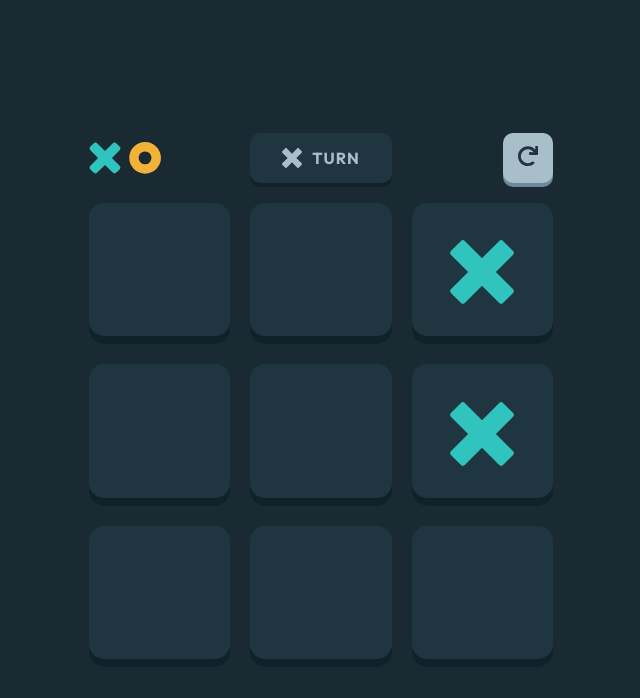
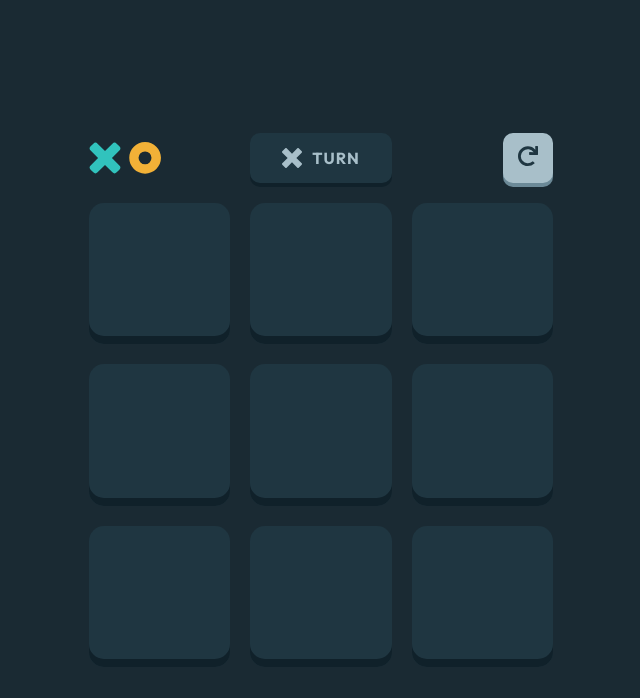
Before and after one commit to Tig-ranK/tic-tac-toe, a React (Vite) app: page / in a window 1280 px wide. Shown: the top 698 px of the page, without its empty margins (319-959 px from the left). Built offline with nearby package versions, Linux system fonts and the light colour scheme.

Commit message:
Add win condition with simple 'Congrats' alert

```diff
--- /dev/null
+++ b/src/helpers/checkForWin.js
@@ -0,0 +1,22 @@
+export const checkForWin = (tiles) => {
+   const winningLines = [
+      [0, 1, 2],
+      [3, 4, 5],
+      [6, 7, 8],
+      [0, 3, 6],
+      [1, 4, 7],
+      [2, 5, 8],
+      [0, 4, 8],
+      [2, 4, 6],
+   ];
+   const lines = winningLines.map((line) => line.map((i) => tiles[i].mark));
+
+   if (
+      lines.some(
+         (line) => line[0] === line[1] && line[1] === line[2] && line[2]
+      )
+   )
+      return true;
+
+   return false;
+};
--- a/src/pages/GamePage/GamePage.jsx
+++ b/src/pages/GamePage/GamePage.jsx
@@ -10,24 +10,23 @@ import { ReactComponent as SmallX } from '../../assets/icon-x-tiny.svg';
 import { ReactComponent as SmallO } from '../../assets/icon-o-tiny.svg';
 import { ReactComponent as BigX } from '../../assets/icon-x.svg';
 import { ReactComponent as BigO } from '../../assets/icon-o.svg';
+// Helpers
+import { checkForWin } from '../../helpers/checkForWin';
 
-const currentPlayer = {
-   mark: 'x',
-   win: 32,
-};
+// TODO add context for current player
 
 export const GamePage = () => {
    const [currentPlayer, setCurrentPlayer] = useState('x');
    const [tiles, setTiles] = useState([
-      { id: 0, mark: '' },
-      { id: 1, mark: '' },
-      { id: 2, mark: 'x' },
-      { id: 3, mark: '' },
-      { id: 4, mark: '' },
-      { id: 5, mark: 'x' },
-      { id: 6, mark: '' },
-      { id: 7, mark: '' },
-      { id: 8, mark: '' },
+      { id: 0, mark: null },
+      { id: 1, mark: null },
+      { id: 2, mark: null },
+      { id: 3, mark: null },
+      { id: 4, mark: null },
+      { id: 5, mark: null },
+      { id: 6, mark: null },
+      { id: 7, mark: null },
+      { id: 8, mark: null },
    ]);
 
    const mapTile = (mark) => {
@@ -46,8 +45,16 @@ export const GamePage = () => {
 
       setTiles((prev) => {
          const mark = currentPlayer;
+
+         const newTiles = prev.map((t) =>
+            t.id === id ? { ...t, mark: mark } : t
+         );
+
+         if (checkForWin(newTiles)) alert(`Congrats ${currentPlayer.toUpperCase()}. GG! WP!`);
+
          setCurrentPlayer(mark === 'x' ? 'o' : 'x');
-         return prev.map((t) => (t.id === id ? { ...t, mark: mark } : t));
+
+         return newTiles;
       });
    };
 
```
